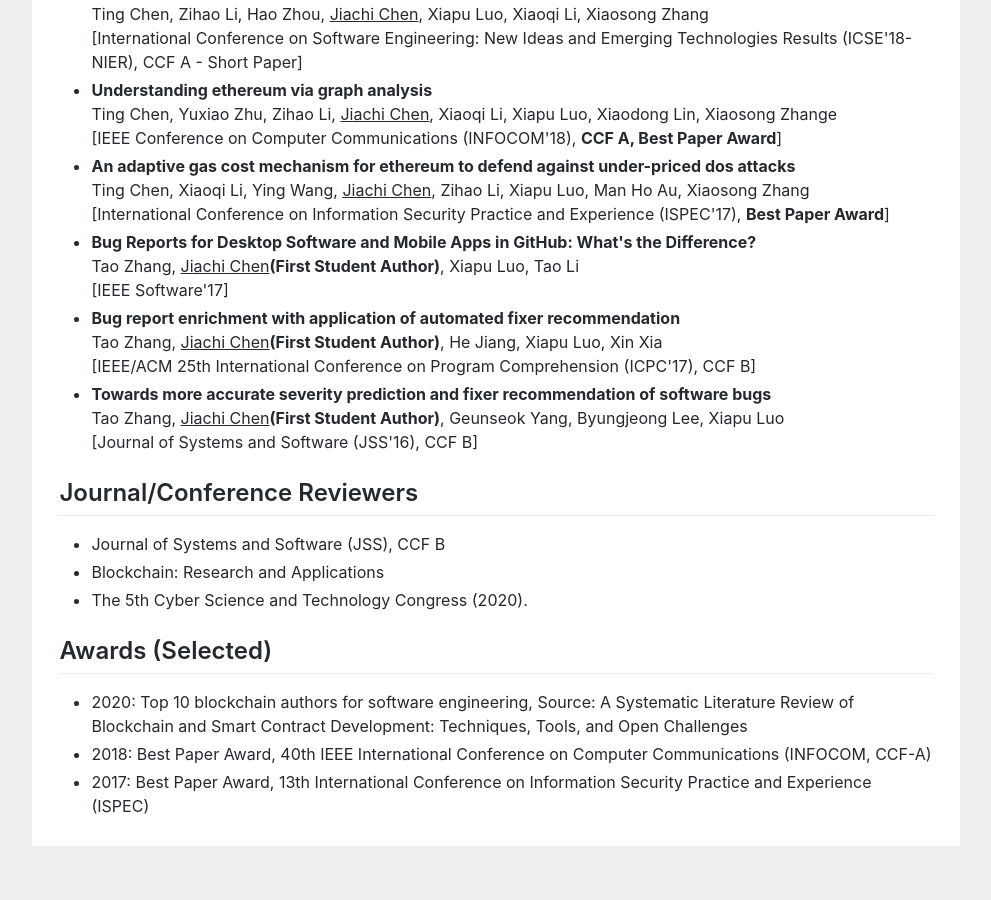
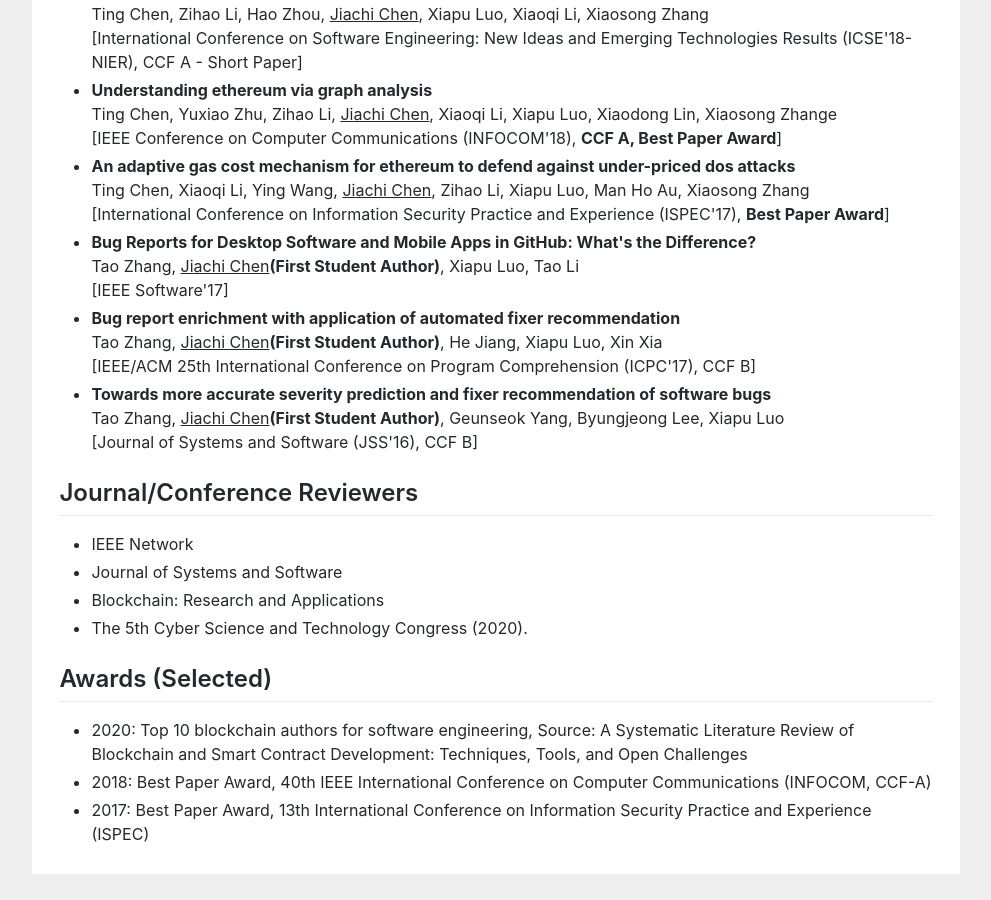
Before and after one commit to huangyuan-hy/huangyuan-hy.github.io, a Jekyll site: the page index.html, which Jekyll copies as it is, in a window 1280 px wide and 900 px high, scrolled down 1799 px. Shown: the whole window, without its empty margins (144-1135 px from the left). Built offline with Jekyll 4.4.1, drawn with Linux system fonts in a browser that asks for light colours; before the commit the page ends 2671 px from its top, so only the background shows below that.

Commit message:
Update index.html

```diff
--- a/index.html
+++ b/index.html
@@ -194,8 +194,9 @@ gtag('config', 'UA-158965281-1');
 
 				<h2>Journal/Conference Reviewers</h2>
 				<ul>
+					<li>IEEE Network</li>
 
-					<li>Journal of Systems and Software (JSS), CCF B</li>
+					<li>Journal of Systems and Software</li>
 
 					<li>Blockchain: Research and Applications</li>
 
```
